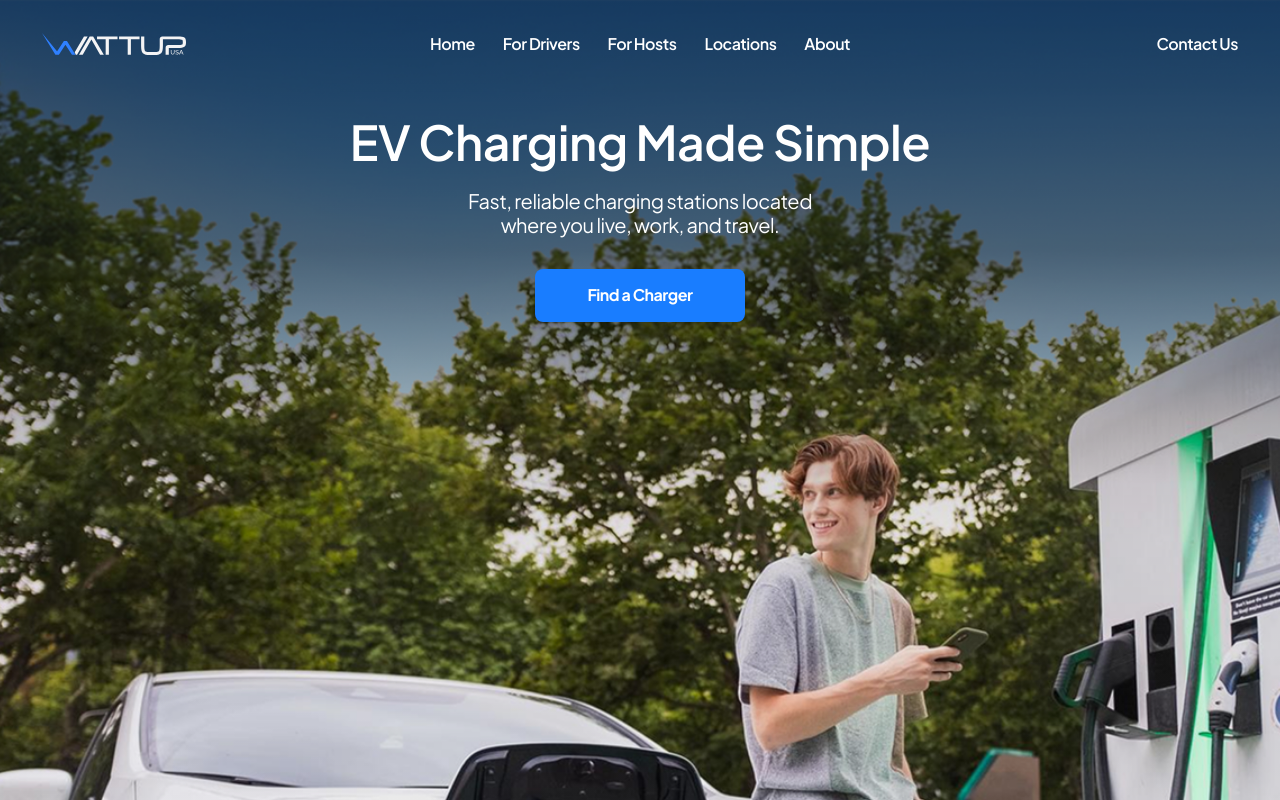
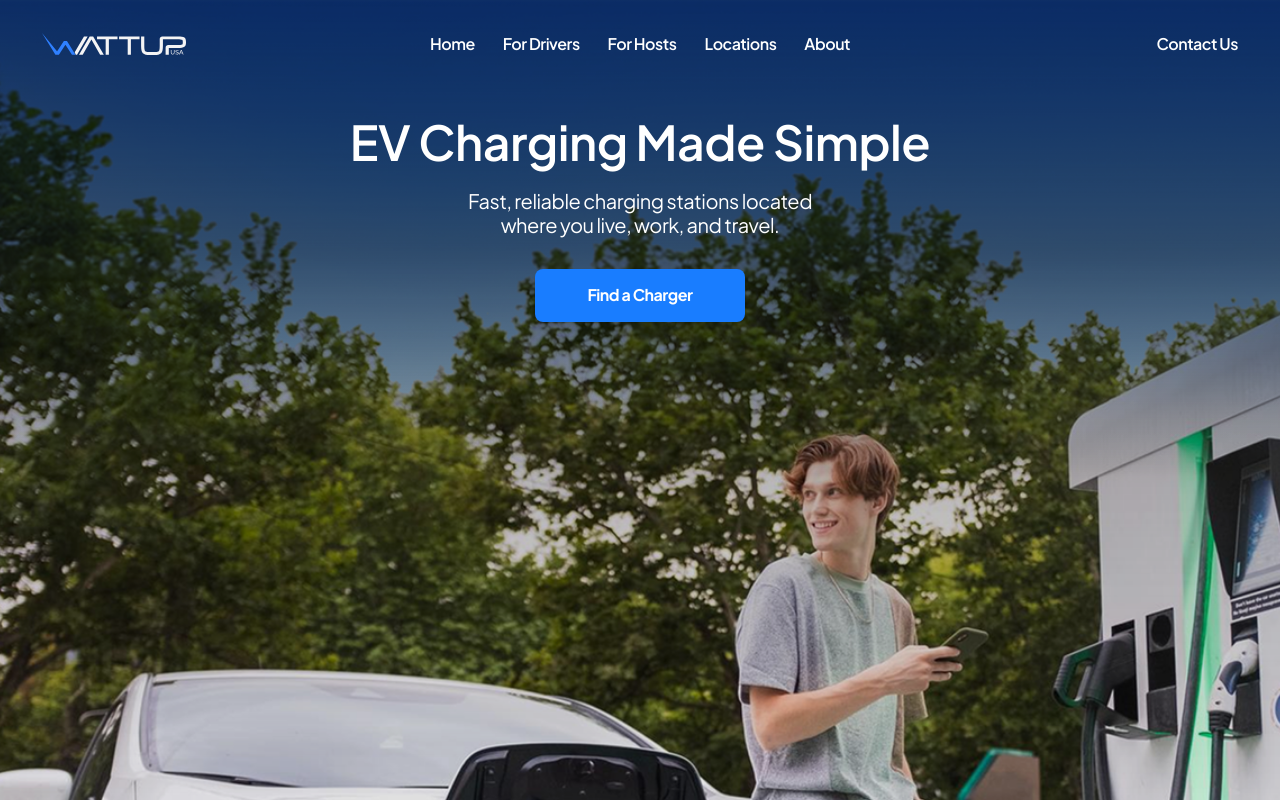
Before and after one commit to asrafulhaq/wattup-usa, a Next.js app: page /for-drivers in a window 1280 px wide. Shown: the top 800 px of the page. Built offline with nearby package versions, Linux system fonts and the light colour scheme.

Commit message:
fixed responsiveness of host page

```diff
--- a/app/for-drivers/page.tsx
+++ b/app/for-drivers/page.tsx
@@ -13,6 +13,11 @@ export default function ForDriversPage() {
             {/* 01. Hero Section */}
             <PageHero
                 image='/assets/images/for-driver-page-hero.png'
+                mobileImage='/assets/images/for-driver-page-hero-mobile.png'
+                imageWrapperClass='max-md:-mb-[150px]'
+                imageClass='max-md:object-[67%]'
+                overlay={true}
+                overlayClass='absolute top-0 w-full h-[400px] md:h-[951px] bg-linear-to-b from-[#54A6FF]/84 to-transparent mix-blend-multiply after:content-[""] after:absolute after:inset-0 after:bg-linear-to-b after:from-black/37 after:to-transparent'
                 alt='Driver Page Hero Background'
                 heading='EV Charging Made Simple'
                 subHeading={
@@ -46,6 +51,7 @@ export default function ForDriversPage() {
 
             {/* 7. Why Choose WATTUP Cards */}
             <CTAReady
+                headingClass='max-md:w-[233px] mx-auto '
                 heading='Find a Charger Near You'
                 subHeading='Explore the WattUp charging network.'
                 buttonText='Find Locations'
--- a/components/home/cta-ready.tsx
+++ b/components/home/cta-ready.tsx
@@ -74,7 +74,7 @@ export function CTAReady({
                         <FadeUp className='w-full'>
                             <h2
                                 className={cn(
-                                    'headline-white pb-6',
+                                    'headline-white pb-4 md:pb-6',
                                     headingClass
                                 )}>
                                 {heading || (
```
Also changed, not shown: 1 other file (tests, documents, lock files or other folders).
